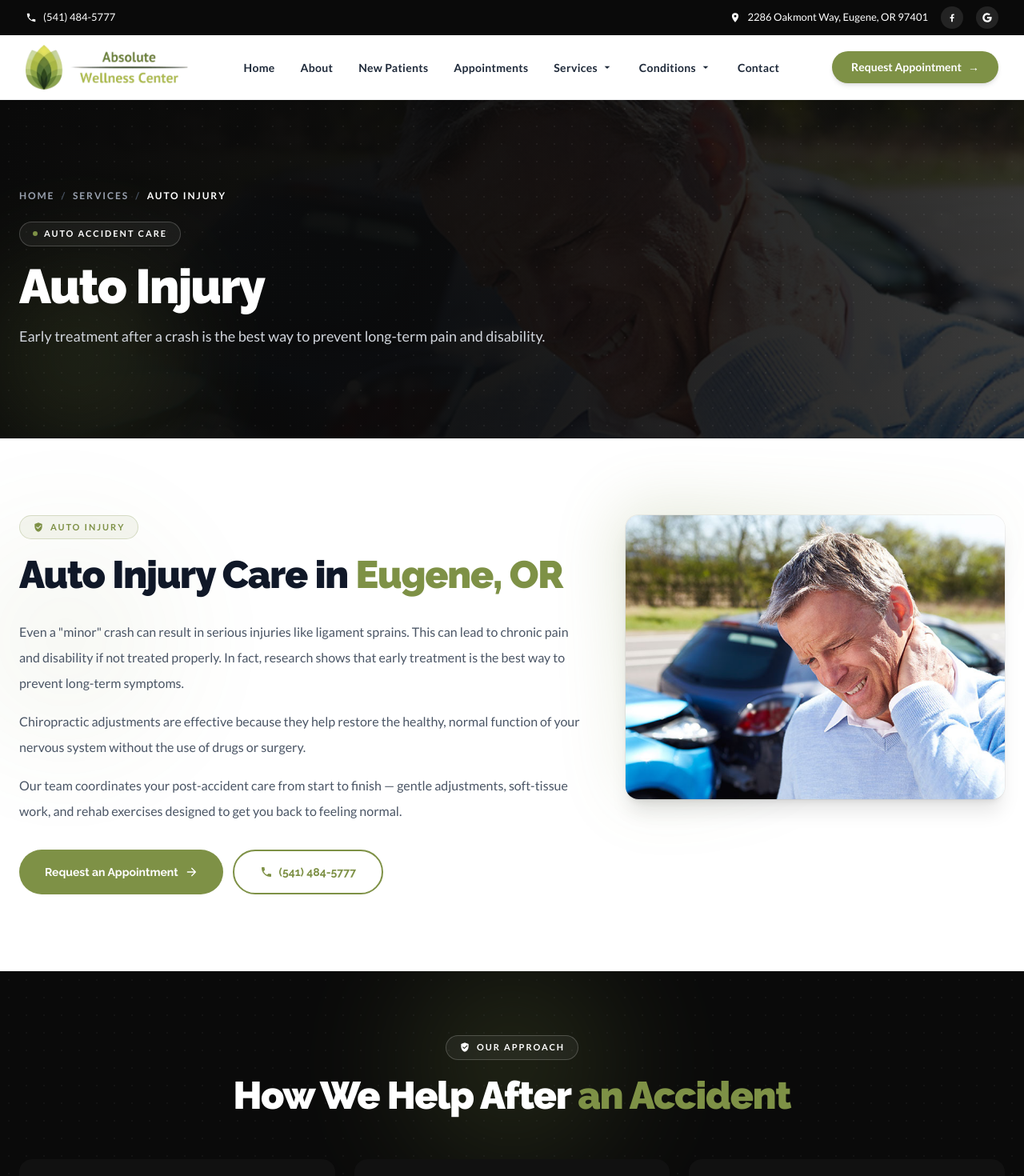
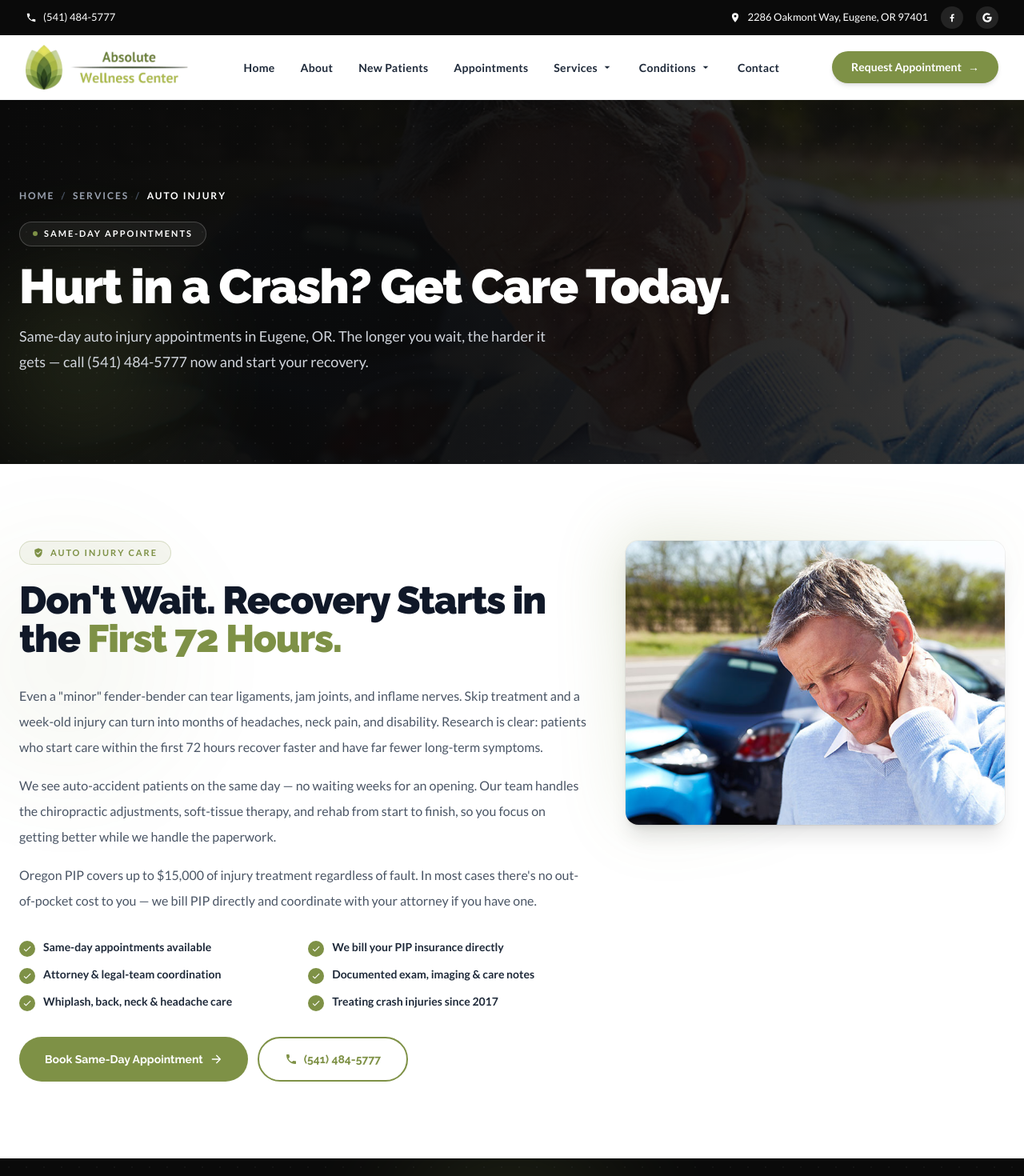
Before and after one commit to modfxmedia-ai/absolute-wellness, a Next.js app: page /auto-injury in a window 1280 px wide. Shown: the top 1470 px of the page at 80% size. Built offline with nearby package versions, Linux system fonts and the light colour scheme.

Commit message:
auto injury edits

```diff
--- a/app/auto-injury/page.tsx
+++ b/app/auto-injury/page.tsx
@@ -11,9 +11,9 @@ import {
 import ServiceFAQ from "@/components/ServiceFAQ";
 import { buildPageGraph } from "@/lib/site-schema";
 
-const TITLE = "Auto Injury in Eugene, OR | Absolute Wellness Center";
+const TITLE = "Auto Injury Care in Eugene, OR — Same-Day Appointments | Absolute Wellness Center";
 const DESCRIPTION =
-  "Auto accident injury care in Eugene, OR. Chiropractic adjustments and rehab to prevent chronic pain after a crash. Absolute Wellness Center — (541) 484-5777.";
+  "Hurt in a crash? Same-day auto injury appointments in Eugene, OR. We coordinate with your PIP insurance and attorney — call (541) 484-5777 now.";
 const URL = "https://www.awceugene.com/auto-injury/";
 
 export const metadata: Metadata = {
@@ -61,9 +61,9 @@ export default function AutoInjuryPage() {
       />
 
       <PageHero
-        title="Auto Injury"
-        subtitle="Early treatment after a crash is the best way to prevent long-term pain and disability."
-        badge="Auto Accident Care"
+        title="Hurt in a Crash? Get Care Today."
+        subtitle="Same-day auto injury appointments in Eugene, OR. The longer you wait, the harder it gets — call (541) 484-5777 now and start your recovery."
+        badge="Same-Day Appointments"
         image="/images/Auto-Injuri.jpg"
         breadcrumbs={[
           { label: "Home", href: "/" },
@@ -73,47 +73,73 @@ export default function AutoInjuryPage() {
       />
 
       <ServiceBody
-        pill="Auto Injury"
+        pill="Auto Injury Care"
         pillIcon={Icons.shield("h-3.5 w-3.5")}
-        headingLead="Auto Injury Care in"
-        headingAccent="Eugene, OR"
+        headingLead="Don't Wait. Recovery Starts in the"
+        headingAccent="First 72 Hours."
         image="/images/Auto-Injuri.jpg"
-        imageAlt="Auto injury recovery and chiropractic care at Absolute Wellness Center"
+        imageAlt="Auto injury recovery and chiropractic care at Absolute Wellness Center in Eugene, OR"
+        ctaLabel="Book Same-Day Appointment"
         paragraphs={[
-          "Even a \"minor\" crash can result in serious injuries like ligament sprains. This can lead to chronic pain and disability if not treated properly. In fact, research shows that early treatment is the best way to prevent long-term symptoms.",
-          "Chiropractic adjustments are effective because they help restore the healthy, normal function of your nervous system without the use of drugs or surgery.",
-          "Our team coordinates your post-accident care from start to finish — gentle adjustments, soft-tissue work, and rehab exercises designed to get you back to feeling normal.",
+          "Even a \"minor\" fender-bender can tear ligaments, jam joints, and inflame nerves. Skip treatment and a week-old injury can turn into months of headaches, neck pain, and disability. Research is clear: patients who start care within the first 72 hours recover faster and have far fewer long-term symptoms.",
+          "We see auto-accident patients on the same day — no waiting weeks for an opening. Our team handles the chiropractic adjustments, soft-tissue therapy, and rehab from start to finish, so you focus on getting better while we handle the paperwork.",
+          "Oregon PIP covers up to $15,000 of injury treatment regardless of fault. In most cases there's no out-of-pocket cost to you — we bill PIP directly and coordinate with your attorney if you have one.",
         ]}
+        extra={
+          <ul className="mt-8 grid grid-cols-1 gap-3 sm:grid-cols-2">
+            {[
+              "Same-day appointments available",
+              "We bill your PIP insurance directly",
+              "Attorney & legal-team coordination",
+              "Documented exam, imaging & care notes",
+              "Whiplash, back, neck & headache care",
+              "Treating crash injuries since 2017",
+            ].map((item) => (
+              <li
+                key={item}
+                className="flex items-start gap-2.5 text-sm font-semibold text-gray-800"
+              >
+                <span
+                  className="mt-0.5 inline-flex h-5 w-5 shrink-0 items-center justify-center rounded-full text-white"
+                  style={{ backgroundColor: "#7E9146" }}
+                >
+                  {Icons.check("h-3 w-3")}
+                </span>
+                {item}
+              </li>
+            ))}
+          </ul>
+        }
       />
 
       <HowWeHelp
-        heading="How We Help After"
-        accent="an Accident"
+        heading="What to Do"
+        accent="Right Now"
         cards={[
           {
-            icon: Icons.clock,
-            title: "Early Treatment",
-            body: "Get evaluated quickly — early care is the best defense against long-term pain.",
+            icon: Icons.phone,
+            title: "1. Call Today",
+            body: "Phone (541) 484-5777 and ask for a same-day auto-injury visit. We'll get you in fast — even if symptoms feel minor.",
           },
           {
-            icon: Icons.spine,
-            title: "Chiropractic Adjustments",
-            body: "Restore healthy nervous system function without drugs or surgery.",
+            icon: Icons.stetho,
+            title: "2. Get Examined",
+            body: "Full evaluation, on-site digital X-ray if needed, and a clear plan to address pain before it becomes chronic.",
           },
           {
-            icon: Icons.figure,
-            title: "Full Recovery Plan",
-            body: "Rehab exercises and soft-tissue work to get you back to everyday life.",
+            icon: Icons.shield,
+            title: "3. We Handle the Rest",
+            body: "Chiropractic, rehab, and soft-tissue care — plus direct billing to your PIP insurance and coordination with your attorney.",
           },
         ]}
       />
 
       <ProcessTimeline
         steps={[
-          { title: "Immediate Evaluation", body: "We see auto-injury patients quickly to assess injuries and start care.", icon: Icons.stetho },
-          { title: "Imaging & Documentation", body: "We coordinate any needed imaging and thoroughly document findings.", icon: Icons.shield },
-          { title: "Recovery Treatment", body: "Your plan can include chiropractic, PT and other therapies as needed.", icon: Icons.hands },
-          { title: "Insurance Coordination", body: "We help coordinate with your insurance and attorney throughout.", icon: Icons.calendar },
+          { title: "Same-Day Visit", body: "Call us and we'll get you in today — no waiting weeks for an evaluation.", icon: Icons.clock },
+          { title: "Exam & Imaging", body: "Thorough exam, on-site digital X-ray if indicated, and full documentation of every finding.", icon: Icons.stetho },
+          { title: "Active Treatment", body: "Chiropractic adjustments, soft-tissue therapy, and rehab exercises mapped to your injury.", icon: Icons.hands },
+          { title: "Insurance & Legal", body: "We bill PIP directly and coordinate records with your attorney so you don't have to.", icon: Icons.shield },
         ]}
       />
 
@@ -121,16 +147,18 @@ export default function AutoInjuryPage() {
 
       <ServiceFAQ
         faqs={[
-          { q: "How soon should I see you after an accident?", a: "As soon as possible — many auto injuries don't show symptoms immediately, and early treatment leads to better outcomes." },
-          { q: "Do you work with insurance after an accident?", a: "Yes. We help coordinate documentation with your insurance and attorney as needed." },
-          { q: "What conditions do you treat?", a: "Whiplash, back and neck pain, headaches, soft-tissue injuries, and related auto-injury complications." },
-          { q: "What if my pain started weeks after the crash?", a: "Delayed symptoms are very common. Come in — we can still evaluate and start treatment." },
+          { q: "Can I really get a same-day appointment?", a: "Yes. Call (541) 484-5777 and tell us you were in an accident — we hold time on the schedule for new auto-injury patients and will get you in as quickly as possible." },
+          { q: "How soon should I be seen after a crash?", a: "As soon as possible — ideally within 72 hours. Many serious auto injuries don't show symptoms right away, and early treatment dramatically lowers your risk of chronic pain." },
+          { q: "Will it cost me anything?", a: "In most Oregon auto-accident cases, no. Personal Injury Protection (PIP) is required on every Oregon auto policy and covers up to $15,000 of medical care regardless of who caused the crash. We bill your PIP carrier directly." },
+          { q: "Do you work with attorneys?", a: "Yes. If you have an attorney, we coordinate exam findings, treatment notes, and billing records with their office. If you don't have one and need a referral, we can point you to attorneys we trust." },
+          { q: "What if my pain didn't start until weeks later?", a: "Delayed-onset pain is extremely common after a crash — adrenaline and inflammation can mask injuries for days or weeks. Come in. We can still evaluate you and start care." },
+          { q: "What injuries do you treat?", a: "Whiplash, neck and back pain, headaches, shoulder injuries, low-back strains, sciatica, soft-tissue injuries, and the chronic complications that follow untreated crashes." },
         ]}
       />
 
       <GreenCTABand
-        heading="Were you in an accident?"
-        body="Don't wait for symptoms to worsen — call our Eugene clinic to start your recovery today."
+        heading="Were you in an accident? Call now."
+        body="Same-day appointments. Direct PIP billing. We coordinate with your attorney. Don't let an injury become a lifelong problem — call (541) 484-5777 today."
       />
     </>
   );
```
